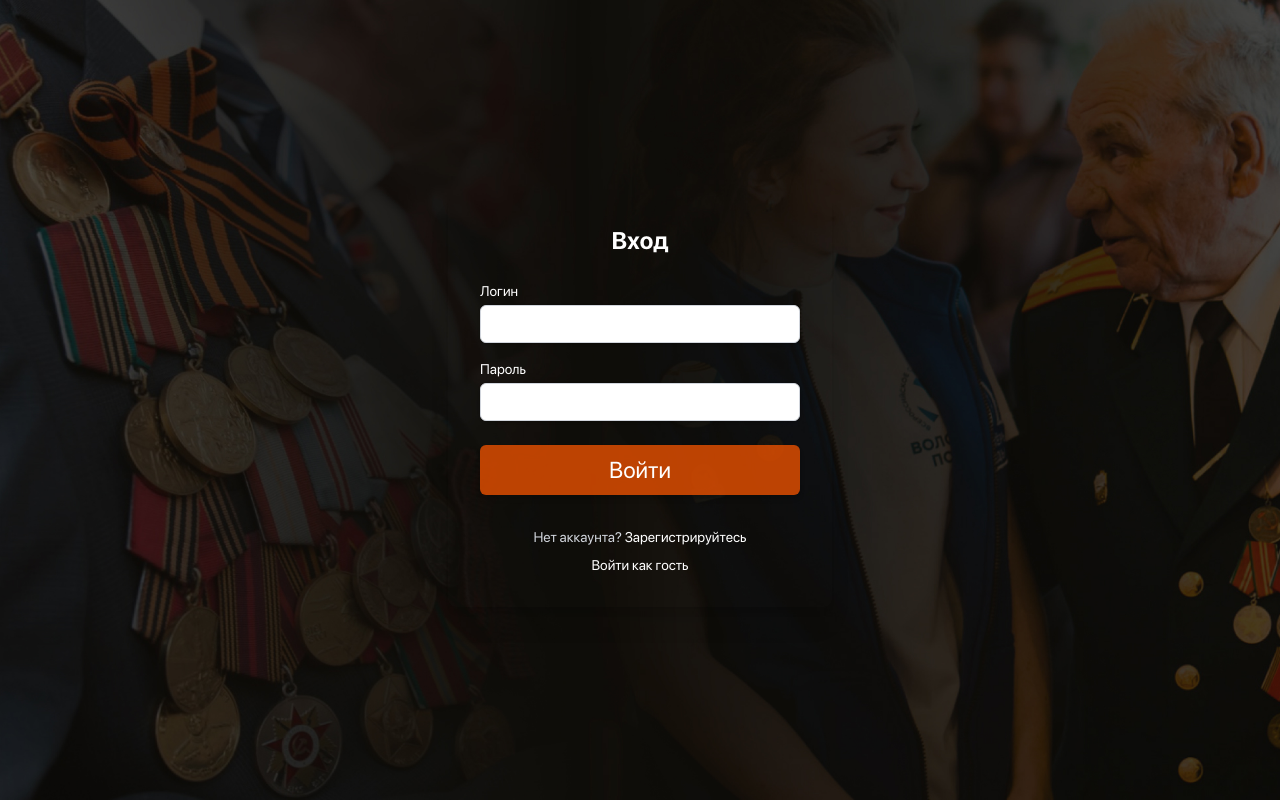
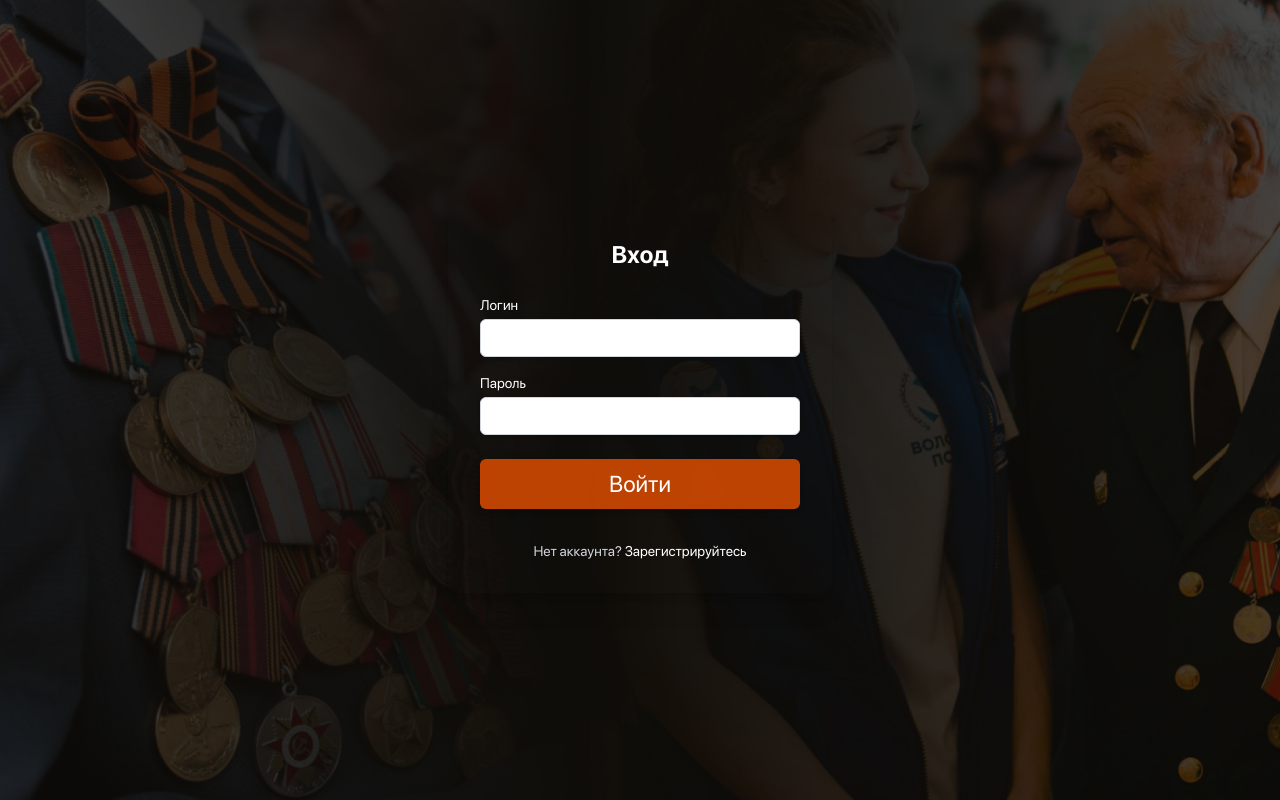
Before and after one commit to awtershokk/kkriton2025, a React (Vite) app in the folder frontend/: page /login in a window 1280 px wide. Built offline with nearby package versions, Linux system fonts and the light colour scheme.

Commit message:
новая модель для меропрития

```diff
--- a/frontend/src/pages/Auth/LoginPage.tsx
+++ b/frontend/src/pages/Auth/LoginPage.tsx
@@ -168,14 +168,6 @@ const LoginForm = () => {
                             Зарегистрируйтесь
                         </button>
                     </p>
-                    <p className="text-sm text-gray-300 mt-2">
-                        <button
-                            type="button"
-                            className="text-white hover:text-[rgba(233,81,0,0.8)] focus:outline-none font-medium transition-colors duration-200"
-                        >
-                            Войти как гость
-                        </button>
-                    </p>
                 </div>
 
             </form>
```
